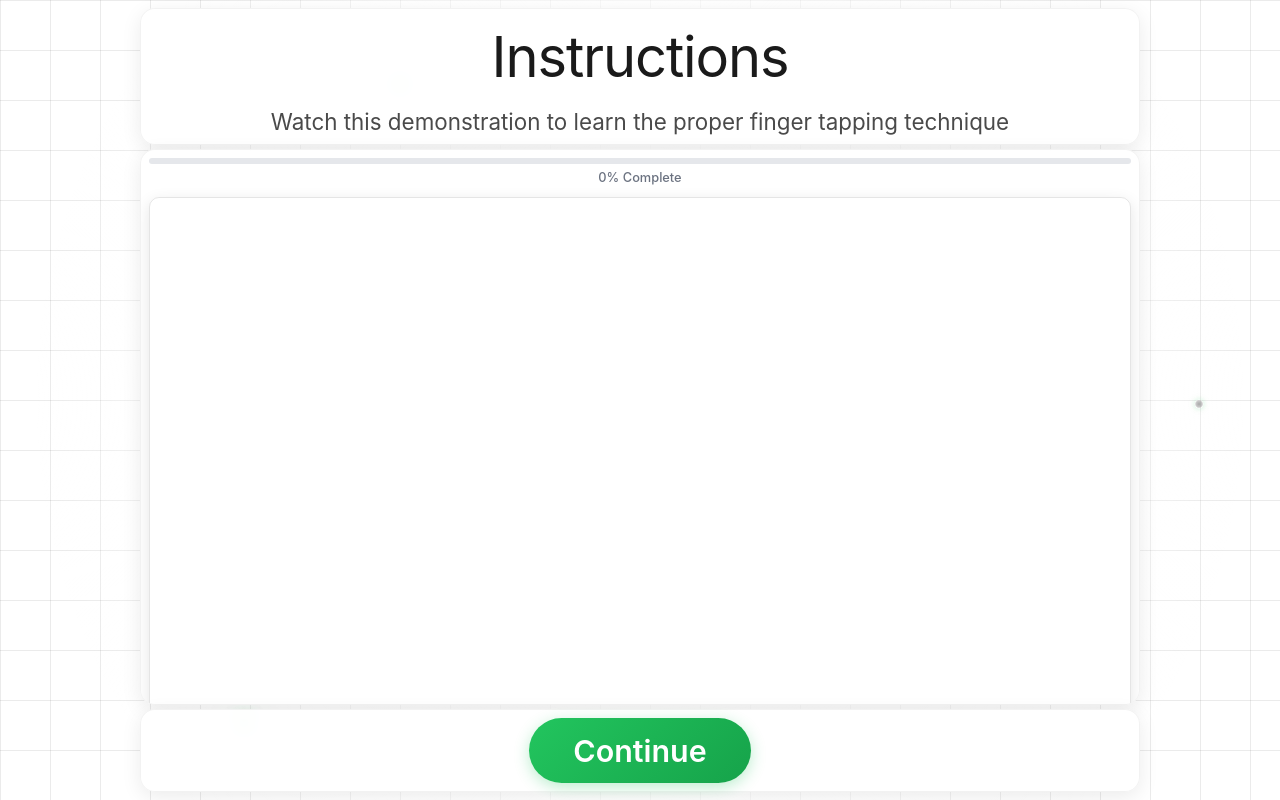
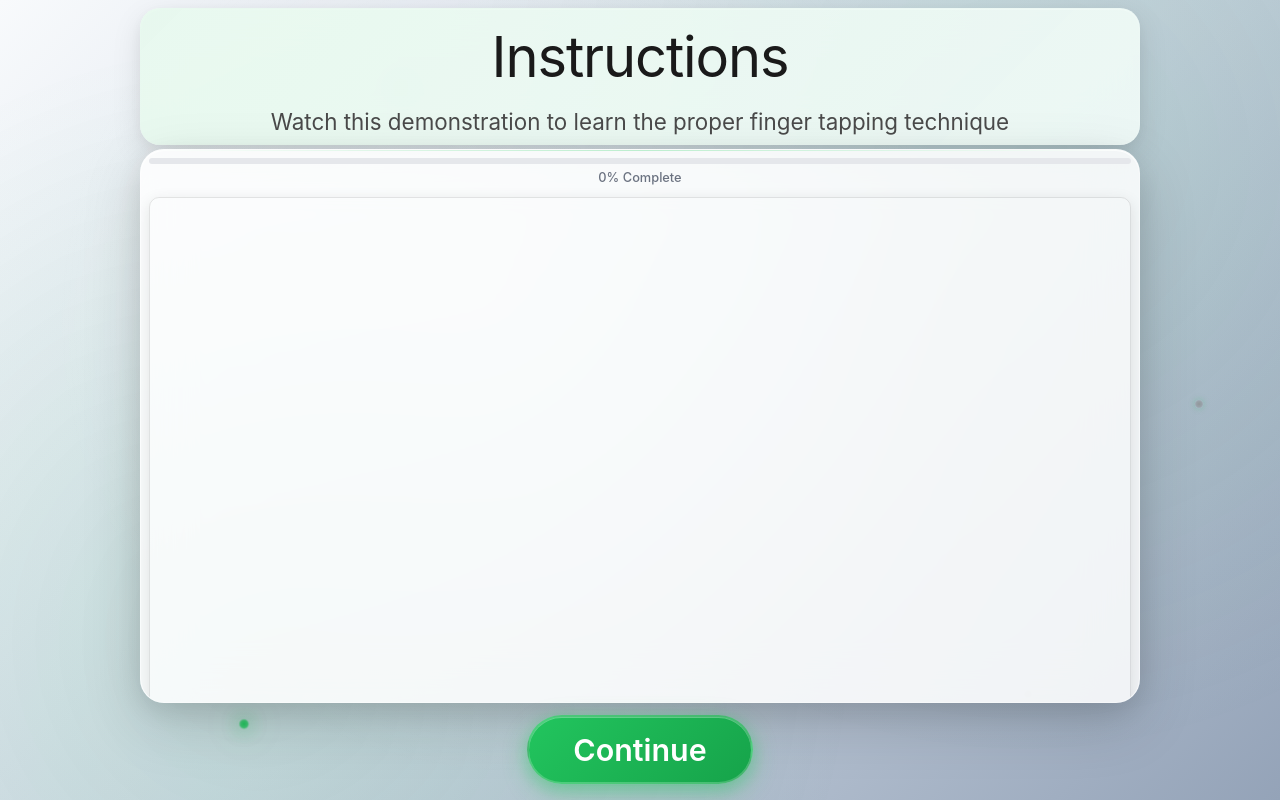
Before and after one commit to ShadowCoder1/action-census, a plain HTML site: page instructions.html in a window 1280 px wide. Drawn offline with Linux system fonts and the light colour scheme.

Commit message:
Update instructions.html

```diff
--- a/instructions.html
+++ b/instructions.html
@@ -13,11 +13,7 @@
 
     body {
       font-family: -apple-system, BlinkMacSystemFont, 'Segoe UI', system-ui, sans-serif;
-      background-color: #ffffff;
-      background-image:
-          linear-gradient(rgba(0, 0, 0, 0.08) 1px, transparent 1px),
-          linear-gradient(90deg, rgba(0, 0, 0, 0.08) 1px, transparent 1px);
-      background-size: 50px 50px;
+      background: linear-gradient(135deg, #f8fafc 0%, #e2e8f0 25%, #cbd5e1 50%, #94a3b8 100%);
       color: #1a1a1a;
       line-height: 1.6;
       height: 100vh;
@@ -33,7 +29,10 @@
       left: 0;
       right: 0;
       bottom: 0;
-      background: radial-gradient(circle at center, rgba(255, 255, 255, 1) 20%, rgba(255, 255, 255, 0.7) 50%, rgba(255, 255, 255, 0) 80%);
+      background:
+        radial-gradient(circle at 20% 80%, rgba(34, 197, 94, 0.1) 0%, transparent 50%),
+        radial-gradient(circle at 80% 20%, rgba(34, 197, 94, 0.08) 0%, transparent 50%),
+        radial-gradient(circle at 40% 40%, rgba(255, 255, 255, 0.3) 0%, transparent 50%);
       pointer-events: none;
       z-index: 1;
     }
@@ -132,12 +131,28 @@
 
     .header {
       text-align: center;
-      background: rgba(255, 255, 255, 0.95);
-      border-radius: 15px;
+      background: rgba(255, 255, 255, 0.9);
+      border-radius: 20px;
       padding: 0.25rem;
-      box-shadow: 0 5px 20px rgba(0, 0, 0, 0.08);
-      border: 1px solid rgba(0, 0, 0, 0.05);
-      backdrop-filter: blur(10px);
+      box-shadow:
+        0 10px 30px rgba(0, 0, 0, 0.1),
+        0 4px 15px rgba(0, 0, 0, 0.05),
+        inset 0 1px 0 rgba(255, 255, 255, 0.8);
+      border: 1px solid rgba(255, 255, 255, 0.2);
+      backdrop-filter: blur(20px);
+      position: relative;
+    }
+
+    .header::before {
+      content: '';
+      position: absolute;
+      top: -1px;
+      left: -1px;
+      right: -1px;
+      bottom: -1px;
+      background: linear-gradient(135deg, rgba(34, 197, 94, 0.1), rgba(16, 185, 129, 0.05));
+      border-radius: 20px;
+      z-index: -1;
     }
 
     .subtitle {
@@ -179,15 +194,30 @@
     }
 
     .main-content {
-      background: rgba(255, 255, 255, 0.95);
-      border-radius: 15px;
+      background: rgba(255, 255, 255, 0.85);
+      border-radius: 24px;
       padding: 0.5rem;
-      box-shadow: 0 5px 20px rgba(0, 0, 0, 0.08);
-      border: 1px solid rgba(0, 0, 0, 0.05);
-      backdrop-filter: blur(10px);
+      box-shadow:
+        0 20px 60px rgba(0, 0, 0, 0.15),
+        0 8px 30px rgba(0, 0, 0, 0.1),
+        inset 0 1px 0 rgba(255, 255, 255, 0.9);
+      border: 1px solid rgba(255, 255, 255, 0.3);
+      backdrop-filter: blur(25px);
       overflow: hidden;
       display: flex;
       flex-direction: column;
+      position: relative;
+    }
+
+    .main-content::before {
+      content: '';
+      position: absolute;
+      top: 0;
+      left: 0;
+      right: 0;
+      height: 1px;
+      background: linear-gradient(90deg, transparent, rgba(34, 197, 94, 0.3), transparent);
+      z-index: 1;
     }
 
     .tab-content {
@@ -340,12 +370,25 @@
       align-items: flex-start;
       margin-bottom: 1.5rem;
       padding: 1.2rem;
-      background: #f9fafb;
-      border-radius: 12px;
+      background: linear-gradient(135deg, rgba(249, 250, 251, 0.9) 0%, rgba(243, 244, 246, 0.8) 100%);
+      border-radius: 16px;
       border-left: 4px solid #22c55e;
       position: relative;
-      box-shadow: 0 2px 8px rgba(0, 0, 0, 0.05);
+      box-shadow:
+        0 4px 20px rgba(0, 0, 0, 0.08),
+        0 2px 10px rgba(0, 0, 0, 0.04),
+        inset 0 1px 0 rgba(255, 255, 255, 0.8);
       z-index: 1;
+      backdrop-filter: blur(10px);
+      border: 1px solid rgba(255, 255, 255, 0.4);
+    }
+
+    .step:hover {
+      transform: translateY(-1px);
+      box-shadow:
+        0 6px 25px rgba(0, 0, 0, 0.12),
+        0 3px 15px rgba(0, 0, 0, 0.06),
+        inset 0 1px 0 rgba(255, 255, 255, 0.9);
     }
 
     .step:last-child {
@@ -354,7 +397,7 @@
 
     .step::before {
       content: counter(step-counter);
-      background: #22c55e;
+      background: linear-gradient(135deg, #22c55e 0%, #16a34a 100%);
       color: white;
       width: 2.8rem;
       height: 2.8rem;
@@ -368,7 +411,11 @@
       flex-shrink: 0;
       position: relative;
       z-index: 2;
-      box-shadow: 0 2px 8px rgba(34, 197, 94, 0.3);
+      box-shadow:
+        0 4px 15px rgba(34, 197, 94, 0.4),
+        0 2px 8px rgba(34, 197, 94, 0.2),
+        inset 0 1px 0 rgba(255, 255, 255, 0.3);
+      border: 2px solid rgba(255, 255, 255, 0.2);
     }
 
     .step-content {
@@ -385,13 +432,8 @@
     }
 
     .button-area {
-      background: rgba(255, 255, 255, 0.95);
-      border-radius: 15px;
+      text-align: center;
       padding: 0.5rem;
-      box-shadow: 0 5px 20px rgba(0, 0, 0, 0.08);
-      border: 1px solid rgba(0, 0, 0, 0.05);
-      backdrop-filter: blur(10px);
-      text-align: center;
     }
 
     .continue-button {
@@ -407,7 +449,28 @@
       font-family: inherit;
       text-decoration: none;
       display: inline-block;
-      box-shadow: 0 4px 15px rgba(34, 197, 94, 0.3);
+      box-shadow:
+        0 8px 25px rgba(34, 197, 94, 0.4),
+        0 4px 15px rgba(34, 197, 94, 0.2),
+        inset 0 1px 0 rgba(255, 255, 255, 0.3);
+      border: 2px solid rgba(255, 255, 255, 0.2);
+      position: relative;
+      overflow: hidden;
+    }
+
+    .continue-button::before {
+      content: '';
+      position: absolute;
+      top: 0;
+      left: -100%;
+      width: 100%;
+      height: 100%;
+      background: linear-gradient(90deg, transparent, rgba(255, 255, 255, 0.2), transparent);
+      transition: left 0.6s ease;
+    }
+
+    .continue-button:hover::before {
+      left: 100%;
     }
 
     .continue-button:hover {
```
